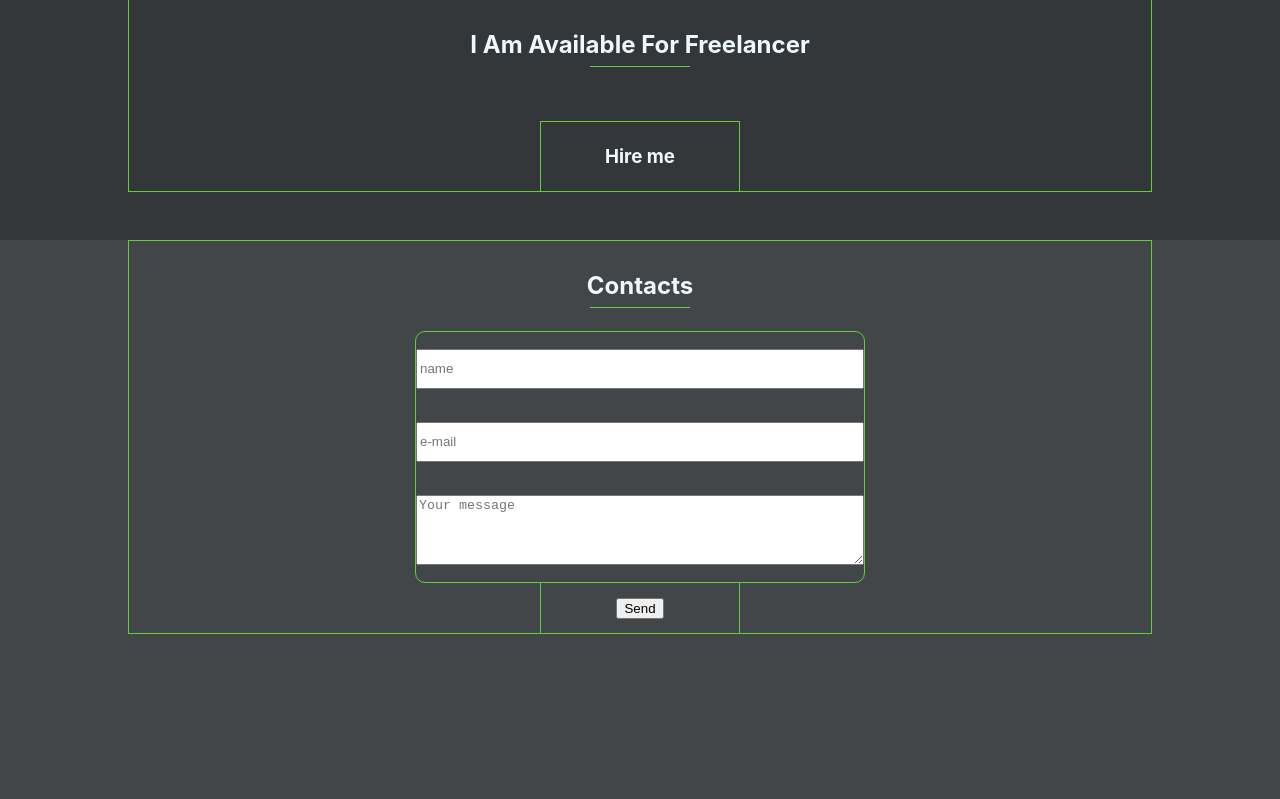
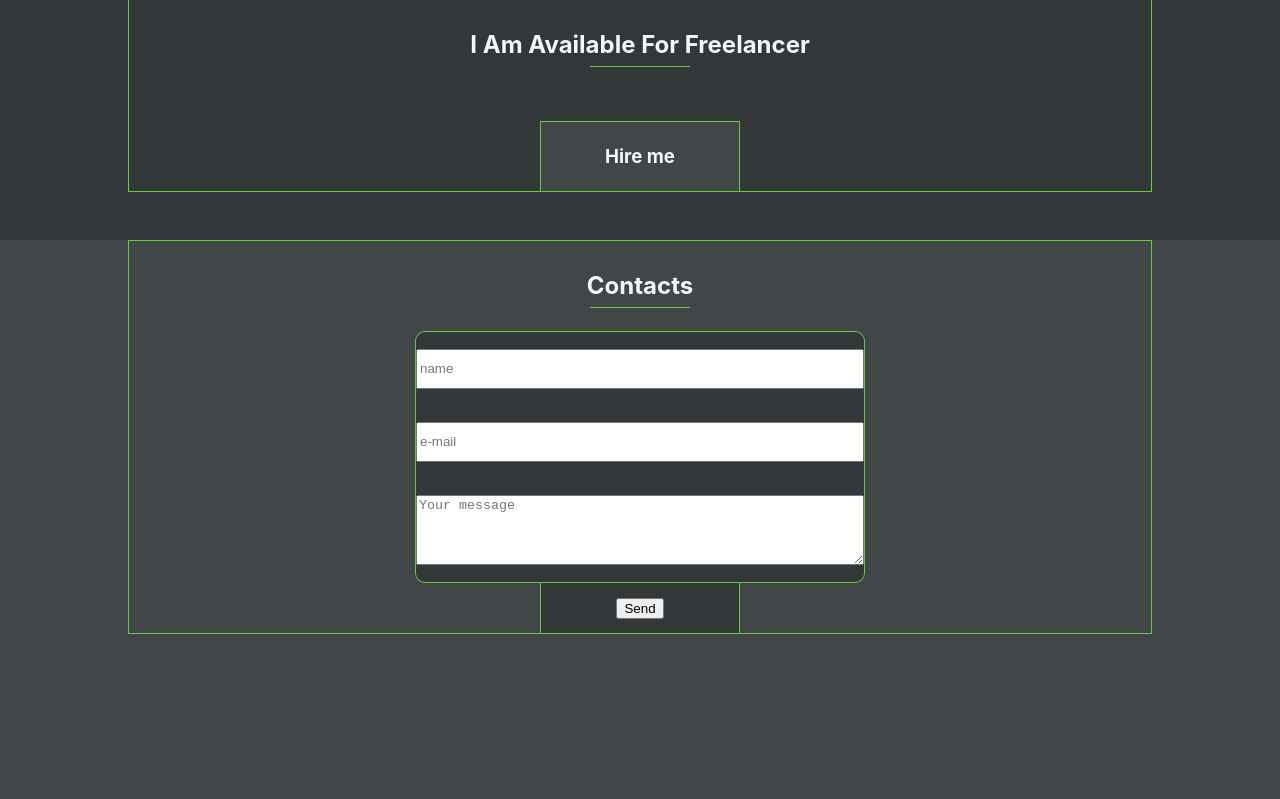
Before and after one commit to PavelSuchkov/portfolio, a React (Create React App) app: page / in a window 1280 px wide. Shown: the part 2480-3279 px from the top of the page. Built offline with nearby package versions, Linux system fonts and the light colour scheme.

Commit message:
scss was added

```diff
--- a/src/contacts/Contacts.module.scss
+++ b/src/contacts/Contacts.module.scss
@@ -39,6 +39,7 @@ h2 {
     height: 250px;
     width: 100%;
     justify-content: space-around;
+    background-color: $bgColorDark;
 }
 .form input {
     height: 40px;
@@ -61,6 +62,7 @@ h2 {
     font-size: large;
     color: $textColor;
     border: 1px solid $primaryColor;
+    background-color: $bgColorDark;
     border-bottom: none;
     border-top: none;
 }
--- a/src/footer/Footer.module.css
+++ b/src/footer/Footer.module.scss
@@ -1,7 +1,9 @@
+@import "/src/common/styles/sass/variables";
+
 .footerBlock {
     display: flex;
     height: 30vh;
-    background-color: rgb(51, 55, 57);
+    background-color: $bgColorDark;
     margin: 0 auto;
     flex-direction: column;
     justify-content: center;
@@ -12,22 +14,19 @@
     flex-direction: column;
     align-items: center;
     justify-content: space-between;
-    border: 1px solid #61ce42;
+    border: 1px solid $primaryColor;
     height: 100%;
     width: 80%;
     margin: 0 auto;
 }
 
 .footerTitleContainer {
-    /*border: 1px solid #61ce42;*/
     width: 250px;
-    background-color: #474646;
-    color: aliceblue;
+    color: $textColor;
 }
 
 .footerBottomContainer {
     display: flex;
-    /*border: 1px solid #61ce42;*/
     min-height: 40px;
     width: 60%;
     justify-content: space-around;
@@ -44,10 +43,10 @@
     align-items: center;
     justify-content: center;
     width: 25%;
-    border: 1px solid #61ce42;
+    border: 1px solid $primaryColor;
     border-bottom: none;
     font-size: large;
-    color: aliceblue;
+    color: $textColor;
     background-color: #474646;
 }
 .even {
--- a/src/footer/Footer.tsx
+++ b/src/footer/Footer.tsx
@@ -1,5 +1,5 @@
 import React from "react";
-import style from "./Footer.module.css";
+import style from "./Footer.module.scss";
 import {Title} from "../common/components/title/Title";
 
 export function Footer() {
--- a/src/freelance/Freelance.module.css
+++ b/src/freelance/Freelance.module.scss
@@ -1,13 +1,15 @@
+@import "./src/common/styles/sass/variables";
+
 .freelanceBlock {
     height: 30vh;
     margin: 0 auto;
     display: flex;
-    background-color: rgb(51, 55, 57);
+    background-color: $bgColorDark;
 }
 
 .freelanceContainer {
     flex-direction: column;
-    border: 1px solid #61ce42;
+    border: 1px solid $primaryColor;
     border-top: none;
     height: 80%;
     width: 80%;
@@ -21,16 +23,17 @@
     display: flex;
     width: 100%;
     justify-content: center;
-    color: aliceblue;
+    color: $textColor;
 }
 
 .HireMeContainer {
     display: flex;
-    border: 1px solid #61ce42;
+    border: 1px solid $primaryColor;
     border-bottom: none;
     height: 70px;
     width: 200px;
     justify-content: center;
     align-items: center;
-    color: aliceblue;
+    color: $textColor;
+    background-color: $bgColorLight;
 }
--- a/src/freelance/Freelance.tsx
+++ b/src/freelance/Freelance.tsx
@@ -1,5 +1,5 @@
 import React from "react";
-import style from "./Freelance.module.css";
+import style from "./Freelance.module.scss";
 import {Title} from "../common/components/title/Title";
 
 export function Freelance() {
--- a/src/myProjects/projectItem/ProjectItem.module.scss
+++ b/src/myProjects/projectItem/ProjectItem.module.scss
@@ -52,6 +52,7 @@
     padding: 5px 15px;
     flex-direction: column;
     align-items: flex-start;
+    background-color: $bgColorDark;
 
     .projectTitle {
       height: 30%;
```
